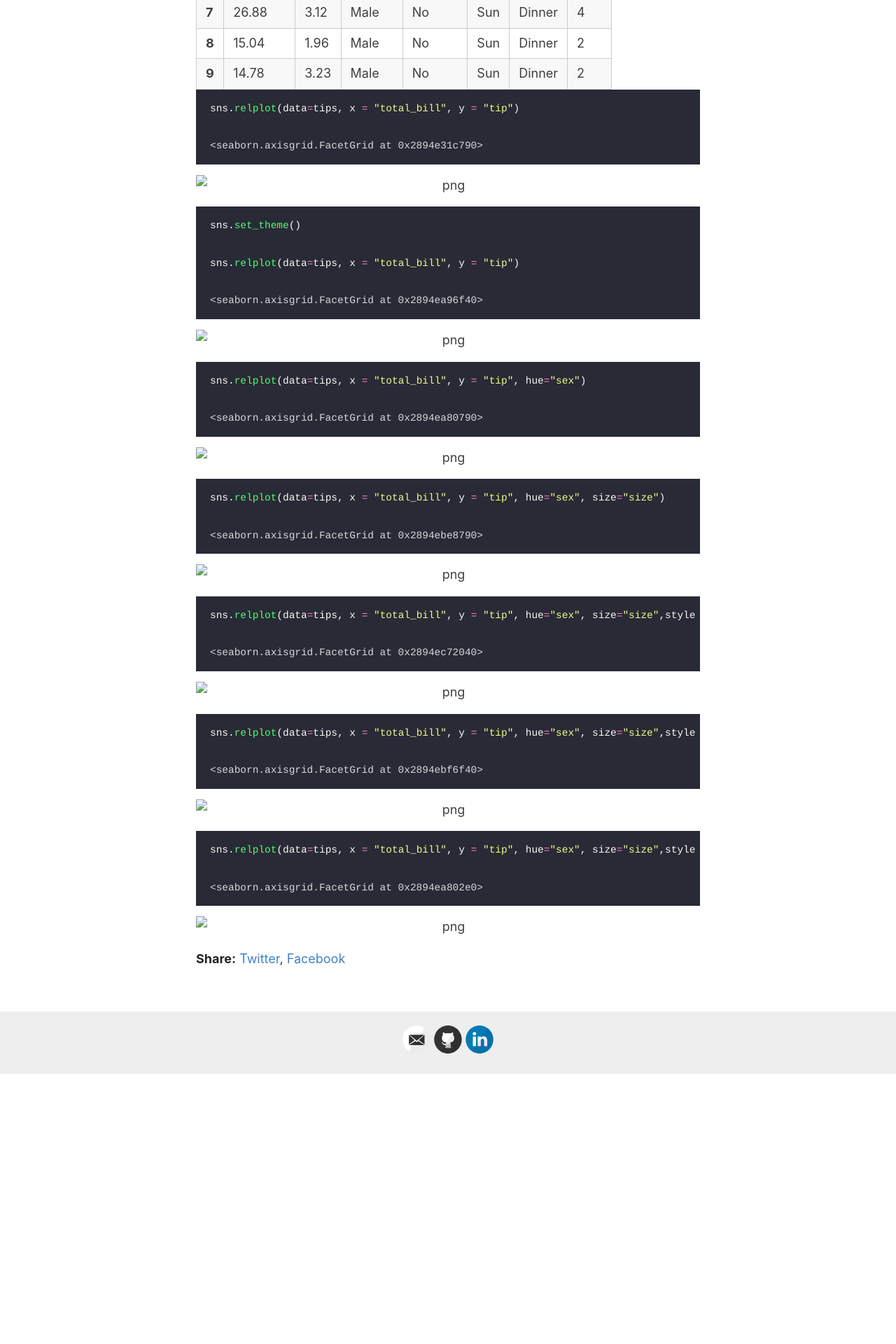
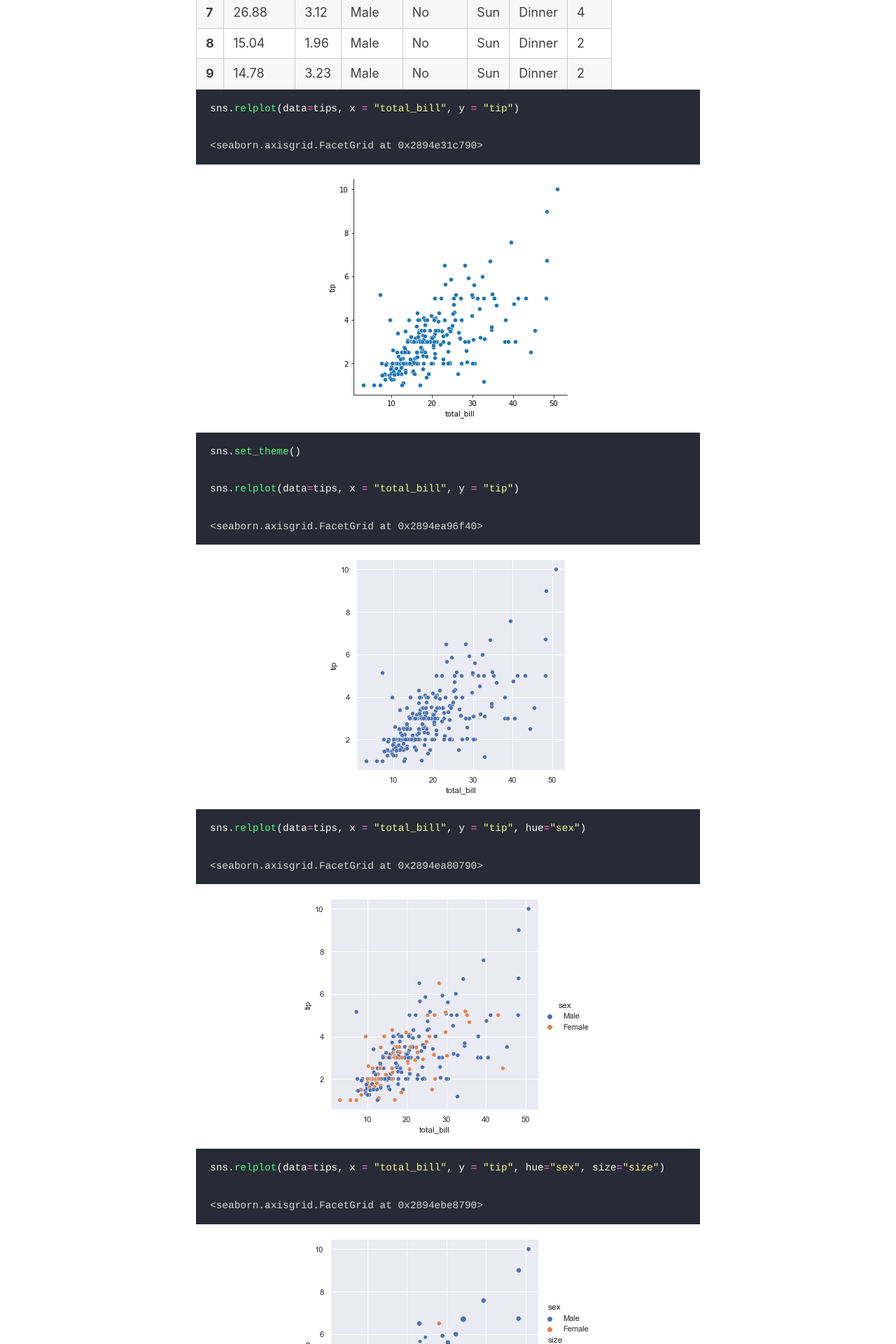
Before and after one commit to viet-ha-pham/viet-ha-pham.github.io, a Jekyll site: the page built from _posts/2023-06-01-seaborn-relplot-examples.md, in a window 1280 px wide. Shown: the part 787-2707 px from the top of the page at 70% size. Built offline with Jekyll 4.4.1, drawn with Linux system fonts in a browser that asks for light colours; before the commit the page ends 2322 px from its top, so only the background shows below that.

Commit message:
Update 2023-06-01-seaborn-relplot-examples.md

```diff
--- a/_posts/2023-06-01-seaborn-relplot-examples.md
+++ b/_posts/2023-06-01-seaborn-relplot-examples.md
@@ -169,7 +169,7 @@ sns.relplot(data=tips, x = "total_bill", y = "tip")
 
 
 
-![png](output_3_1.png)
+<img src="/assets/images/output_3_1.png">
 
 
 
@@ -192,7 +192,7 @@ sns.relplot(data=tips, x = "total_bill", y = "tip")
 
 
 
-![png](output_5_1.png)
+<img src="/assets/images/output_5_1.png">
 
 
 
@@ -210,7 +210,7 @@ sns.relplot(data=tips, x = "total_bill", y = "tip", hue="sex")
 
 
 
-![png](output_6_1.png)
+<img src="/assets/images/output_6_1.png">
 
 
 
@@ -228,7 +228,7 @@ sns.relplot(data=tips, x = "total_bill", y = "tip", hue="sex", size="size")
 
 
 
-![png](output_7_1.png)
+<img src="/assets/images/output_7_1.png">
 
 
 
@@ -246,7 +246,7 @@ sns.relplot(data=tips, x = "total_bill", y = "tip", hue="sex", size="size",style
 
 
 
-![png](output_8_1.png)
+<img src="/assets/images/output_8_1.png">
 
 
 
@@ -264,7 +264,7 @@ sns.relplot(data=tips, x = "total_bill", y = "tip", hue="sex", size="size",style
 
 
 
-![png](output_9_1.png)
+<img src="/assets/images/output_9_1.png">
 
 
 
@@ -282,4 +282,4 @@ sns.relplot(data=tips, x = "total_bill", y = "tip", hue="sex", size="size",style
 
 
 
-![png](output_10_1.png)
+<img src="/assets/images/output_10_1.png">
```
